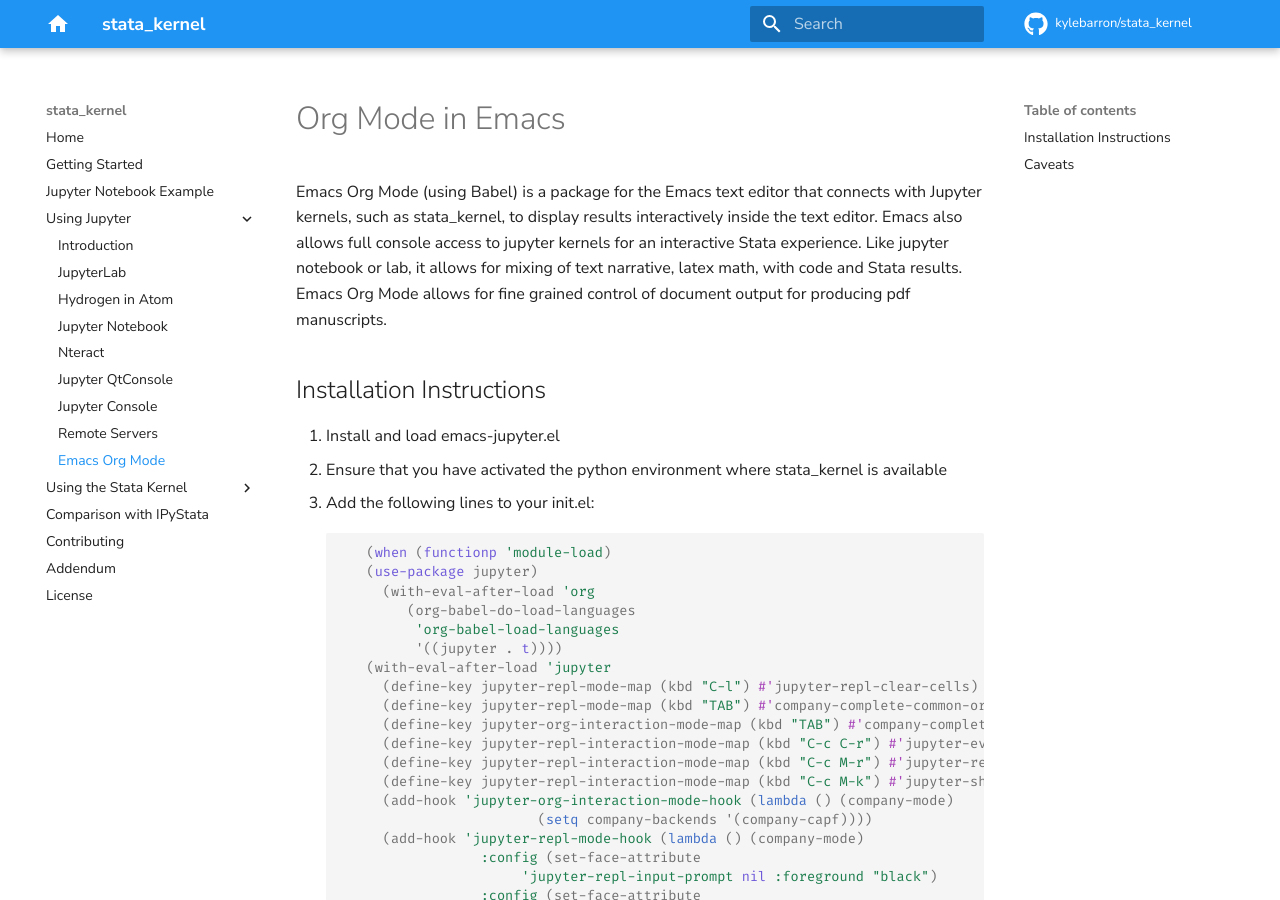
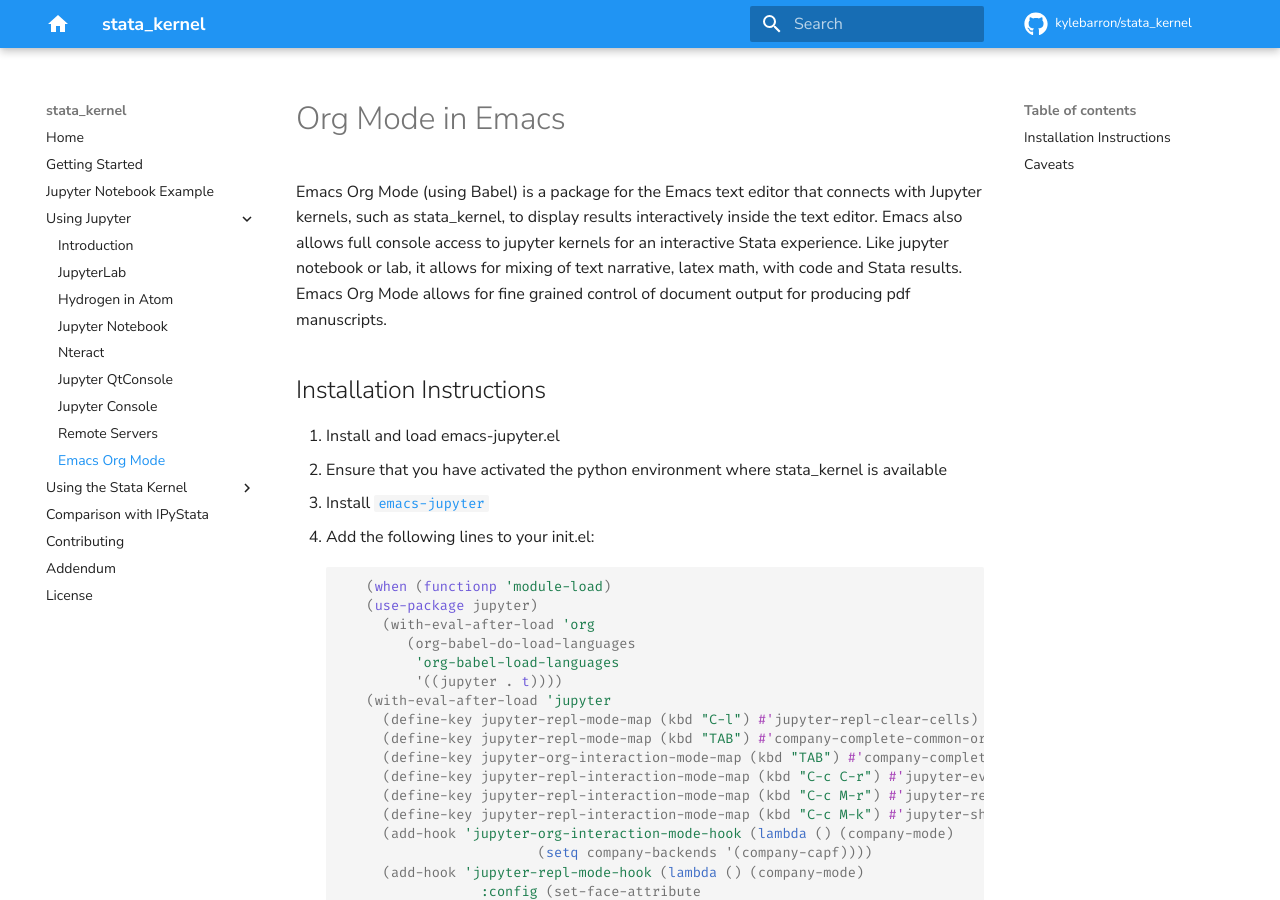
Before and after one commit to kylebarron/stata_kernel, an MkDocs documentation site: the page built from docs/src/using_jupyter/emacs-org-mode.md, in a window 1280 px wide and 900 px high. Built offline with MkDocs 1.6.1 and Material for MkDocs 9.7.7, drawn with Linux system fonts in a browser that asks for light colours; comment, search, counter and statistics services are not loaded.

Commit message:
Add emacs-jupyter as install step

````diff
--- a/docs/src/using_jupyter/emacs-org-mode.md
+++ b/docs/src/using_jupyter/emacs-org-mode.md
@@ -8,7 +8,8 @@
 ## Installation Instructions
   1. Install and load emacs-jupyter.el
   2. Ensure that you have activated the python environment where stata_kernel is available
-  3. Add the following lines to your init.el:
+  3. Install [`emacs-jupyter`](https://github.com/nnicandro/emacs-jupyter)
+  4. Add the following lines to your init.el:
      ```lisp
         (when (functionp 'module-load)
         (use-package jupyter)
````
